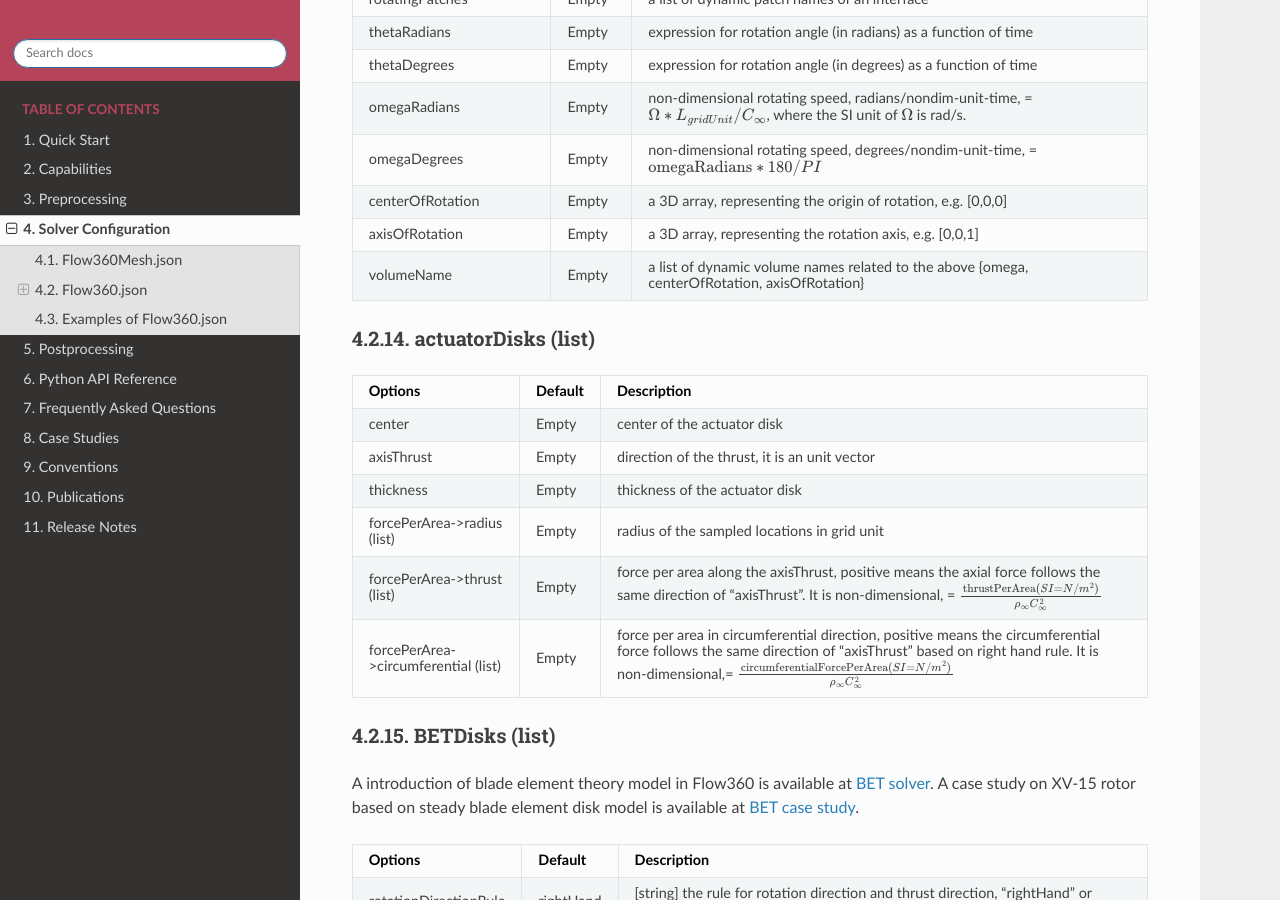
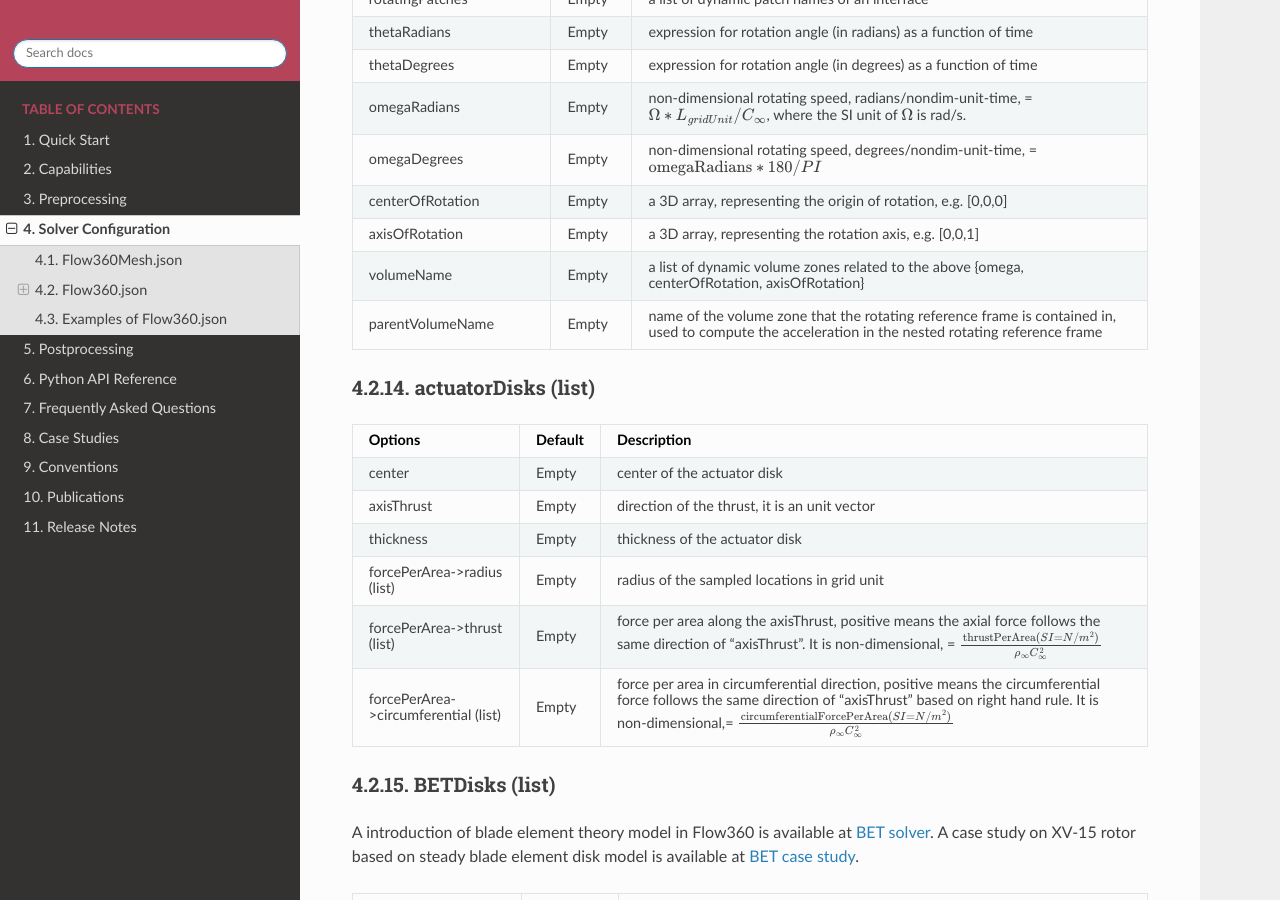
Before and after one commit to flexcompute-readthedocs/Flow360Documentation, a Sphinx documentation site: the page built from docs/source/solverConfiguration/solverConfiguration.rst, in a window 1280 px wide and 900 px high, scrolled down 8928 px. Built offline with Sphinx 7.4.7 and the Read the Docs theme 2.0.0, drawn with Linux system fonts in a browser that asks for light colours.

```diff
--- a/docs/source/solverConfiguration/solverConfiguration.rst
+++ b/docs/source/solverConfiguration/solverConfiguration.rst
@@ -390,7 +390,10 @@ slidingInterfaces (list)
    +-------------------+---------+-----------------------------------------------------------------------------------------------+
    | axisOfRotation    |  Empty  | a 3D array, representing the rotation axis, e.g. [0,0,1]                                      |
    +-------------------+---------+-----------------------------------------------------------------------------------------------+
-   | volumeName        |  Empty  | a list of dynamic volume names related to the above {omega, centerOfRotation, axisOfRotation} |
+   | volumeName        |  Empty  | a list of dynamic volume zones related to the above {omega, centerOfRotation, axisOfRotation} |
+   +-------------------+---------+-----------------------------------------------------------------------------------------------+
+   | parentVolumeName  |  Empty  | name of the volume zone that the rotating reference frame is contained in,                    |
+   |                   |         | used to compute the acceleration in the nested rotating reference frame                       |
    +-------------------+---------+-----------------------------------------------------------------------------------------------+
 
 .. _actuatorDisksParameters:
```
Also changed, not shown: docs/source/releaseNotes/release-22.1.30.rst (added, +57 -0 lines).
